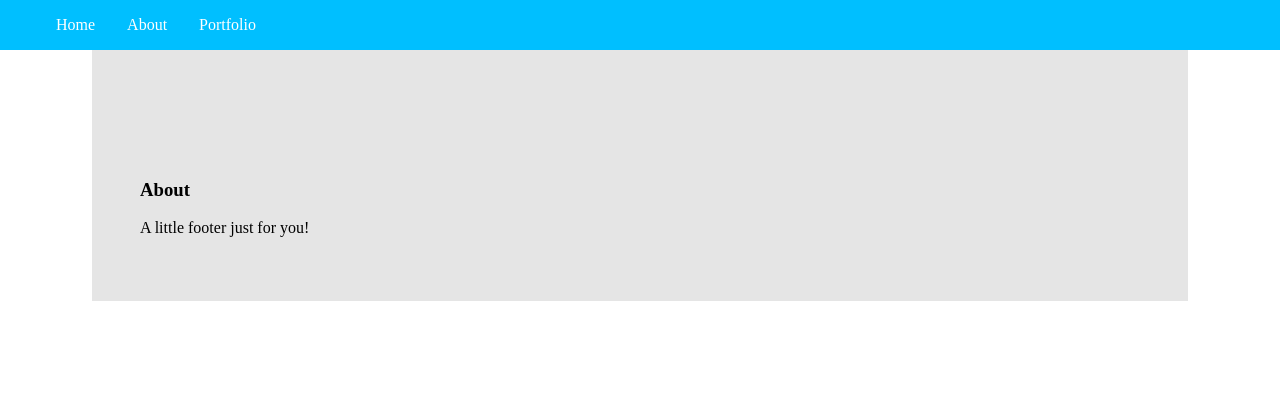
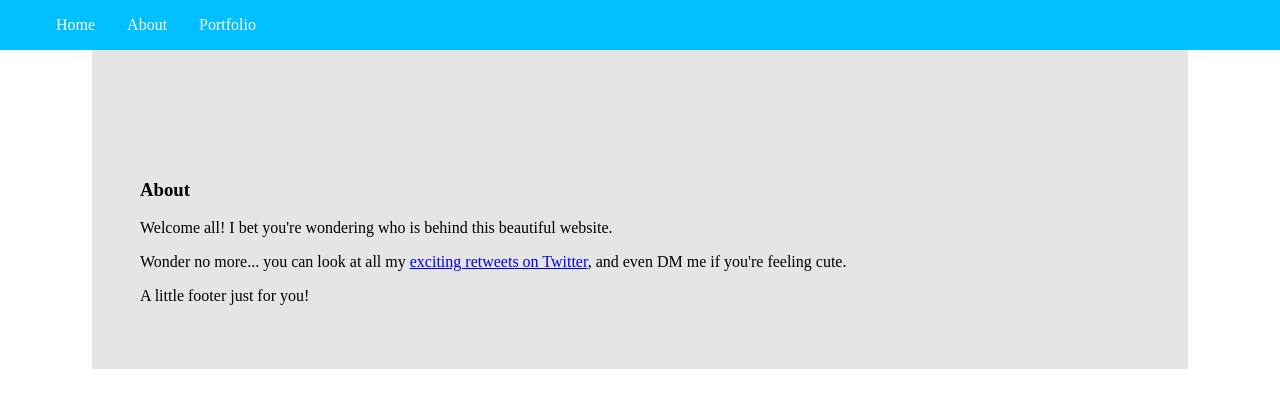
Before and after one commit to tonzari/GC_Lab_Front_End_Portfolio, a plain HTML site: page about.html in a window 1280 px wide. Drawn offline with Linux system fonts and the light colour scheme.

Commit message:
about me has twitter link

```diff
--- a/about.html
+++ b/about.html
@@ -17,6 +17,8 @@
             </header>
             <div class="page-wrap">
                 <h3>About</h3>
+                <p>Welcome all! I bet you're wondering who is behind this beautiful website.</p>
+                <p>Wonder no more... you can look at all my <a href="https://twitter.com/manzZzari">exciting retweets on Twitter</a>, and even DM me if you're feeling cute.</p>
                 <footer>
                     <p>A little footer just for you!</p>
                 </footer>
```
